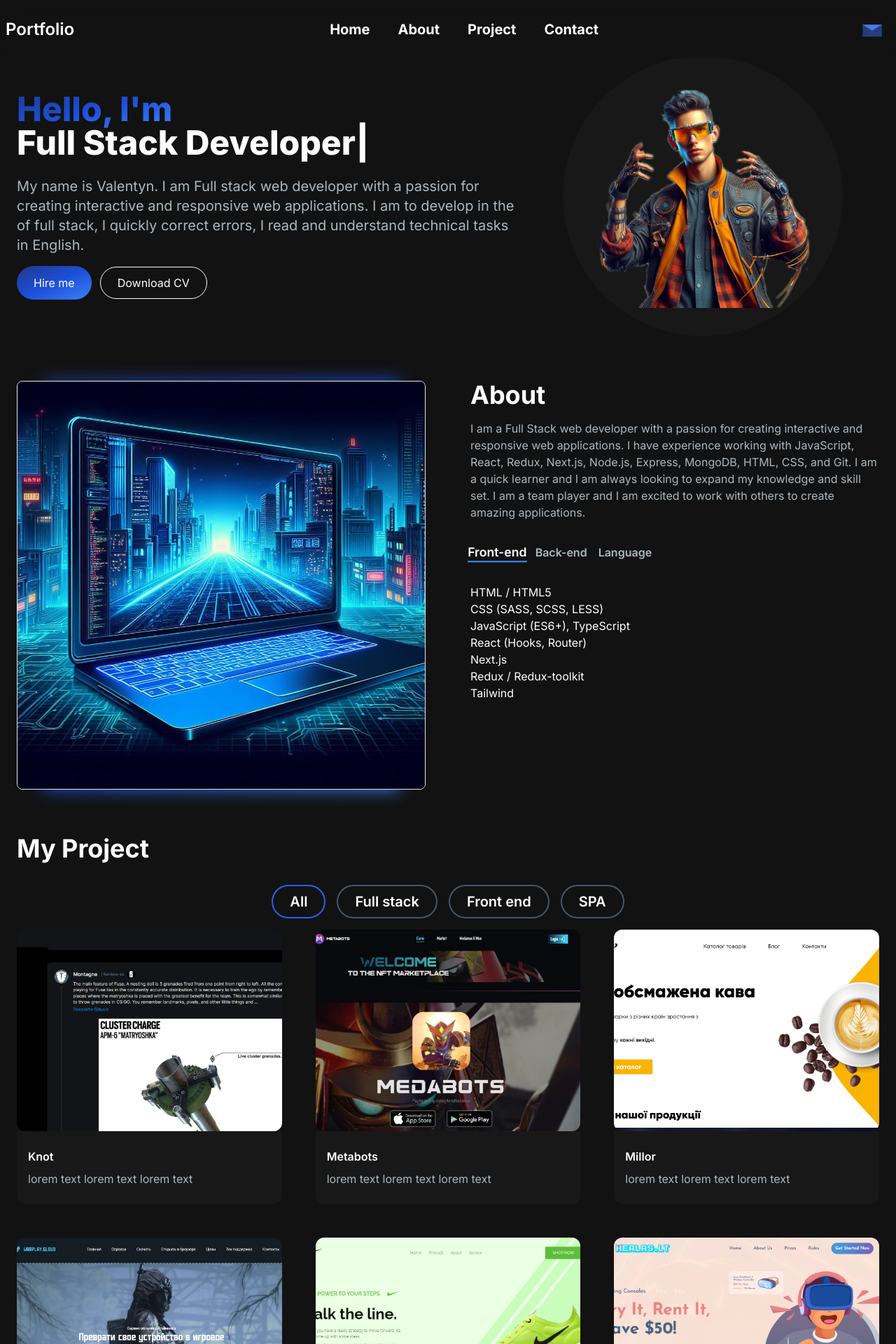
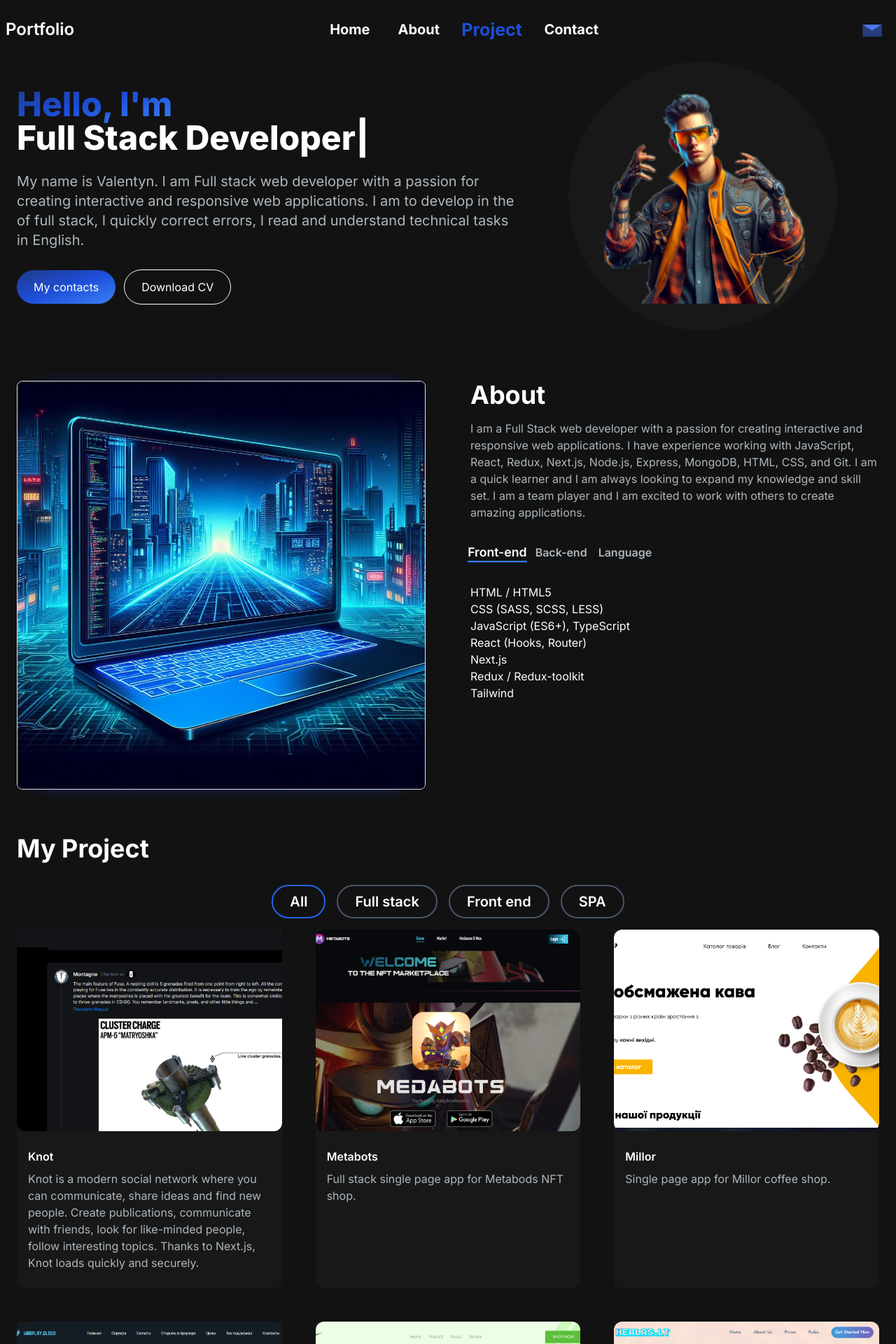
Before and after one commit to ValentunPron/my_portfolio, a Next.js app: page / in a window 1280 px wide. Shown: the top 1920 px of the page at 70% size. Built offline with nearby package versions, Linux system fonts and the light colour scheme.

Commit message:
fixed bugs

```diff
--- a/src/app/components/AboutSection.jsx
+++ b/src/app/components/AboutSection.jsx
@@ -25,11 +25,11 @@ function AboutSection() {
             height={500}
             className='rounded-lg relative z-20 border w-[320px] md:w-auto md:h-auto mx-auto'
           />
-          <div class="absolute mx-auto inset-0 max-w-[320px] md:max-w-[510px] rounded-md blur-md blueGradientText z-10"></div>
+          <div class="neonImage absolute mx-auto top-0 h-full inset-6 rounded-md blur-md blueGradientText animate-neon z-10"></div>
         </div>
         <div className='mt-4 md:mt-0 text-left flex flex-col h-full'>
-          <h2 className='text-4xl font-bold text-white mb-4'>About</h2>
-          <p className='text-base lg:text-base text-[#ADB7BE]'>
+          <h2 className='text-4xl font-bold text-white mb-4 textAnimationHover'>About</h2>
+          <p className='text-base lg:text-base text-[#ADB7BE] textAnimationHover'>
             I am a Full Stack web developer with a passion for creating interactive and responsive web applications. I have experience working with JavaScript, React, Redux, Next.js, Node.js, Express, MongoDB, HTML, CSS, and Git. I am a quick learner and I am always looking to expand my knowledge and skill set. I am a team player and I am excited to work with others to create amazing applications.
           </p>
           <div className='flex flex-row mt-8 gap-3 sm:gap-4'>
--- a/src/app/components/FooterSection.jsx
+++ b/src/app/components/FooterSection.jsx
@@ -9,7 +9,7 @@ const FooterSection = () => {
   return (
     <footer className='footer flex justify-center relative'>
     <div className="animation absolute w-full h-1 bottom-0 top-0 left-0 my-auto animate-gradientAnimation"></div>
-        <div className="flex justify-center items-center relative z-10 bg-transparent  sm:bg-[#121212]">
+        <div className="flex justify-center items-center relative z-10 bg-[#121212]">
             <a href="https://github.com/ValentunPron" target="_blank"><Lottie className="w-16 h-16 transition duration-300 hover:scale-125 z-5" animationData={githubAnimatiom} /></a>
             <a href="https://t.me/contrapunk" target="_blank"><Lottie className="w-24 h-24 transition duration-300 hover:scale-125 z-5" animationData={telegramAnimation} /></a>
             <a href="https://www.instagram.com/valentun.pro" target="_blank"><Lottie className="w-16 h-16 transition duration-300 hover:scale-125 z-5" animationData={instagramAnimation} /></a>
--- a/src/app/components/HeroSection.jsx
+++ b/src/app/components/HeroSection.jsx
@@ -3,6 +3,7 @@ import Image from 'next/image'
 import React from 'react'
 import heroImage from '@/assets/hero.png'
 import { TypeAnimation } from 'react-type-animation';
+
 
 function HeroSection() {
   return (
@@ -34,13 +35,17 @@ function HeroSection() {
                     My name is Valentyn. I am Full stack web developer with a passion for creating interactive and responsive web applications. I am to develop in the of full stack, I quickly correct errors, I read and understand technical tasks in English.
                 </p>
                 <div className='mt-4'>
-                    <button className='px-6 py-3 rounded-full w-full sm:w-fit mr-3 blueGradientButton hover:bg-slate-300 text-white'>Hire me</button>
-                    <a href='./../assets/CV_Pron.pdf' className='px-6 py-3 rounded-full w-full sm:w-fit bg-transparent hover:bg-slate-800 text-white border border-white mt-3' download>Download CV</a>
+                    <button className='px-6 py-3 rounded-full w-full sm:w-fit mr-3 blueGradientButton hover:bg-slate-300 text-white'>
+                        <a href="#contact">My contacts</a>
+                    </button>
+                    <button className='px-6 py-3 rounded-full w-full sm:w-fit bg-transparent hover:bg-slate-800 text-white border border-white mt-3'>
+                        <a href="./files/CV_Pron.pdf" target="_blank" rel="noopener noreferrer">Download CV</a>
+                    </button>
                 </div>
             </div>
             <div className='col-span-5 mx-auto'>
                 <a href='https://github.com/ValentunPron' target='_blank'>
-                    <div className='relative rounded-full bg-[#181818] w-[250px] h-[250px] md:w-[300px] md:h-[300px] lg:w-[400px] lg:h-[400px] transform transition duration-500 hover:scale-90'>
+                    <div className='relative rounded-full bg-[#181818] w-[250px] h-[250px] md:w-[300px] md:h-[300px] lg:w-[400px] lg:h-[400px] transform transition duration-500 hover:scale-90 hover:animate-none animate-pulse'>
                         <Image
                             src={heroImage}
                             alt='hero'
--- a/src/app/components/Navbar.jsx
+++ b/src/app/components/Navbar.jsx
@@ -7,17 +7,29 @@ import EmailGIF from '@/assets/email.gif';
 
 function Navbar() {
     const [animateHeader, setAnimateHeader] = React.useState(false);
+    const [linkActive, setLinkActive] = React.useState('home');
 
     React.useEffect(() => {
-      const listener = () => {
-        if (window.scrollY > 140) {
-          setAnimateHeader(true);
-        } else setAnimateHeader(false);
+      const handleScroll = () => {
+        const scrollPosition = window.scrollY;
+
+        headerNav.forEach((nav) => {
+          const section = document.getElementById(nav.title.toLowerCase());
+          if (section) {
+            const sectionTop = section.offsetTop-1;
+            const sectionBottom = sectionTop + section.clientHeight-1;
+
+            if (scrollPosition >= sectionTop && scrollPosition <= sectionBottom) {
+              setLinkActive(nav.title.toLowerCase());
+            }
+          }
+        });
       };
-      window.addEventListener("scroll", listener);
+
+      window.addEventListener('scroll', handleScroll);
 
       return () => {
-        window.removeEventListener("scroll", listener);
+        window.removeEventListener('scroll', handleScroll);
       };
     }, []);
 
@@ -30,8 +42,8 @@ function Navbar() {
                 <ul className='flex items-center gap-6 md:gap-10'>
                     {
                         headerNav.map((link) => (
-                            <li key={link.title}>
-                                <Link href={link.path} className='headerLink'>
+                            <li key={link.title} onClick={() => setLinkActive(link.title.toLowerCase())}>
+                                <Link href={link.path} className={`headerLink ${linkActive === link.title.toLowerCase() ? 'scale-125 text-blue-700' : ''}`}>
                                     {link.title}
                                 </Link>
                             </li>
--- a/src/app/components/ProjectSection.jsx
+++ b/src/app/components/ProjectSection.jsx
@@ -20,7 +20,7 @@ function ProjectSection() {
 
   return (
     <div id='project'>
-      <h2 className='text-4xl font-bold text-white mb-4'>My Project</h2>
+      <h2 className='text-4xl font-bold text-white textAnimationHover mb-4'>My Project</h2>
       <div className='text-white text-xl font-semibold flex flex-row flex-wrap justify-center items-center gap-4 py-4'>
         <button className={`tags ${tag === 'All' && 'tagsActive'}`} onClick={(() => handleTagChange('All'))}>All</button>
         <button className={`tags ${tag === 'Full stack' && 'tagsActive'}`} onClick={(() => handleTagChange('Full stack'))}>Full stack</button>
--- a/src/app/components/UI/ProjectCard.jsx
+++ b/src/app/components/UI/ProjectCard.jsx
@@ -3,8 +3,15 @@ import Image from 'next/image'
 import { CodeBracketIcon, EyeIcon} from '@heroicons/react/24/outline';
 
 function ProjectCard({ imgUrl, title, desc, siteUrl, codeUrl,}) {
+  function truncateText(text) {
+    if (text.length > 300) {
+        return text.slice(0, 100) + '...';
+    }
+    return text;
+}
+
   return (
-    <div>
+    <div className='bg-[#181818] rounded-b-xl'>
         <div className='relative h-50 md:h-72 group'>
           <Image src={imgUrl} alt={title} className='h-50 md:h-72 rounded-xl object-cover object-top'/>
           <div className='overlay gap-5 items-center justify-center absolute top-0 left-0 w-full h-full bg-[#181818] bg-opacity-0 hidden group-hover:flex group-hover:bg-opacity-80 transition-all duration-500'>
@@ -16,9 +23,9 @@ function ProjectCard({ imgUrl, title, desc, siteUrl, codeUrl,}) {
             </a>
           </div>
         </div>
-        <div className='text-white rounded-b-xl bg-[#181818] py-6 px-4'>
+        <div className='text-white py-6 px-4'>
             <h5 className='font-xl font-semibold mb-2'>{title}</h5>
-            <p className='text-[#ADB7BE]'>{desc}</p>
+            <p className='text-[#ADB7BE]'>{truncateText(desc)}</p>
         </div>
     </div>
   )
--- a/src/app/globals.css
+++ b/src/app/globals.css
@@ -36,6 +36,46 @@
   }
 }
 
+* {
+  scroll-margin-top: 30px;
+}
+
+.footer .animation {
+  background: linear-gradient(90deg, rgba(88, 70, 249, 0.00) 10.40%, #F25AC9 26.56%, #45D9FC 41.15%, #5846F9 59.90%, #003350 75.52%, rgba(88, 70, 249, 0.00) 91.67%);
+  background-size: 300% 100%;
+  border-radius: 50%;
+  backdrop-filter: blur(12px);
+  animation: colorAnimation 8s linear infinite;
+}
+
+.neonImage {
+  animation: neon-glow 1s ease-in-out infinite, pulse 3s ease-in-out infinite;
+}
+
+@keyframes neon-glow {
+  0% {
+    box-shadow: 0 0 0 10px rgba(0, 0, 255, 0.2);
+  }
+  50% {
+    box-shadow: 0 0 0 10px rgba(0, 51, 255, 0.2);
+  }
+  100% {
+    box-shadow: 0 0 0 10px rgba(0, 102, 255, 0.2);
+  }
+}
+
+@keyframes pulse {
+  0% {
+    transform: scale(0.95);
+  }
+  50% {
+    transform: scale(1);
+  }
+  100% {
+    transform: scale(0.95);
+  }
+}
+
 @keyframes colorAnimation {
 	0% {
 		background-position: 0% 0;
@@ -57,15 +97,3 @@
 		background-position: -300% 0;
 	}
 }
-
-* {
-  scroll-margin-top: 30px;
-}
-
-.footer .animation {
-  background: linear-gradient(90deg, rgba(88, 70, 249, 0.00) 10.40%, #F25AC9 26.56%, #45D9FC 41.15%, #5846F9 59.90%, #003350 75.52%, rgba(88, 70, 249, 0.00) 91.67%);
-  background-size: 300% 100%;
-  border-radius: 50%;
-  backdrop-filter: blur(12px);
-  animation: colorAnimation 8s linear infinite;
-}
--- a/src/constants/index.js
+++ b/src/constants/index.js
@@ -64,7 +64,7 @@ export const projectData = [
   {
     imgUrl: Image01,
     title: 'Knot',
-    desc: 'lorem text lorem text lorem text',
+    desc: 'Knot is a modern social network where you can communicate, share ideas and find new people. Create publications, communicate with friends, look for like-minded people, follow interesting topics. Thanks to Next.js, Knot loads quickly and securely.',
     siteUrl: 'https://knot-two.vercel.app/',
     codeUrl: 'https://github.com/ValentunPron/knot',
     tag: ['Full stack', 'SPA']
@@ -72,7 +72,7 @@ export const projectData = [
   {
     imgUrl: Image02,
     title: 'Metabots',
-    desc: 'lorem text lorem text lorem text',
+    desc: 'Full stack single page app for Metabods NFT shop.',
     siteUrl: 'https://valentunpron.github.io/metabots',
     codeUrl: 'https://github.com/ValentunPron/metabots',
     tag: ['Full stack', 'SPA']
@@ -80,7 +80,7 @@ export const projectData = [
   {
     imgUrl: Image03,
     title: 'Millor',
-    desc: 'lorem text lorem text lorem text',
+    desc: 'Single page app for Millor coffee shop.',
     siteUrl: 'https://valentunpron.github.io/Millor',
     codeUrl: 'https://github.com/ValentunPron/Millor',
     tag: ['Front end', 'SPA']
@@ -88,7 +88,7 @@ export const projectData = [
   {
     imgUrl: Image04,
     title: 'Warplay cloud',
-    desc: 'lorem text lorem text lorem text',
+    desc: 'The landing of the Warplay cloud gaming platform.',
     siteUrl: 'https://valentunpron.github.io/Warplay_cloud',
     codeUrl: 'https://github.com/ValentunPron/Warplay_cloud',
     tag: ['Front end']
@@ -96,7 +96,7 @@ export const projectData = [
   {
     imgUrl: Image05,
     title: 'Nike site',
-    desc: 'lorem text lorem text lorem text',
+    desc: 'The landing of Nike sneakers.',
     siteUrl: 'https://valentunpron.github.io/nike',
     codeUrl: 'https://github.com/ValentunPron/nike',
     tag: ['Front end']
@@ -104,7 +104,7 @@ export const projectData = [
   {
     imgUrl: Image06,
     title: 'Healas.lt',
-    desc: 'lorem text lorem text lorem text',
+    desc: 'An experimental layout that I made in 2 hours.',
     siteUrl: 'https://valentunpron.github.io/Gogame',
     codeUrl: 'https://github.com/ValentunPron/Gogame',
     tag: ['Front end']
@@ -112,7 +112,7 @@ export const projectData = [
   {
     imgUrl: Image07,
     title: 'Creative Design',
-    desc: 'lorem text lorem text lorem text',
+    desc: 'A showcase of various Creative Design design projects.',
     siteUrl: 'https://valentunpron.github.io/Creative-Design',
     codeUrl: 'https://github.com/ValentunPron/Creative-Design',
     tag: ['Front end']
@@ -120,7 +120,7 @@ export const projectData = [
   {
     imgUrl: Image08,
     title: 'TVL',
-    desc: 'lorem text lorem text lorem text',
+    desc: 'Website of the travel company TVL.',
     siteUrl: 'https://valentunpron.github.io/TVL',
     codeUrl: 'https://github.com/ValentunPron/TVL',
     tag: ['Front end']
@@ -128,7 +128,7 @@ export const projectData = [
   {
     imgUrl: Image09,
     title: 'CreateX',
-    desc: 'lorem text lorem text lorem text',
+    desc: 'The landing of CreateX company',
     siteUrl: 'https://valentunpron.github.io/createX',
     codeUrl: 'https://github.com/ValentunPron/createX',
     tag: ['Front end']
@@ -136,7 +136,7 @@ export const projectData = [
   {
     imgUrl: Image10,
     title: 'Blanko',
-    desc: 'lorem text lorem text lorem text',
+    desc: 'The landing of Blanko company',
     siteUrl: 'https://valentunpron.github.io/blanko',
     codeUrl: 'https://github.com/ValentunPron/blanko',
     tag: ['Front end']
@@ -144,9 +144,9 @@ export const projectData = [
   {
     imgUrl: Image11,
     title: 'React pizza',
-    desc: 'lorem text lorem text lorem text',
+    desc: 'Single page application site from the course.',
     siteUrl: 'https://valentunpron.github.io/pizza-react',
     codeUrl: 'https://github.com/ValentunPron/pizza-react',
-    tag: ['Front end']
+    tag: ['Front end', 'SPA']
   },
 ]
```
Also changed, not shown: src/app/components/EmailSection.jsx (+4 -4 lines), 1 other file (tests, documents, lock files or other folders).
